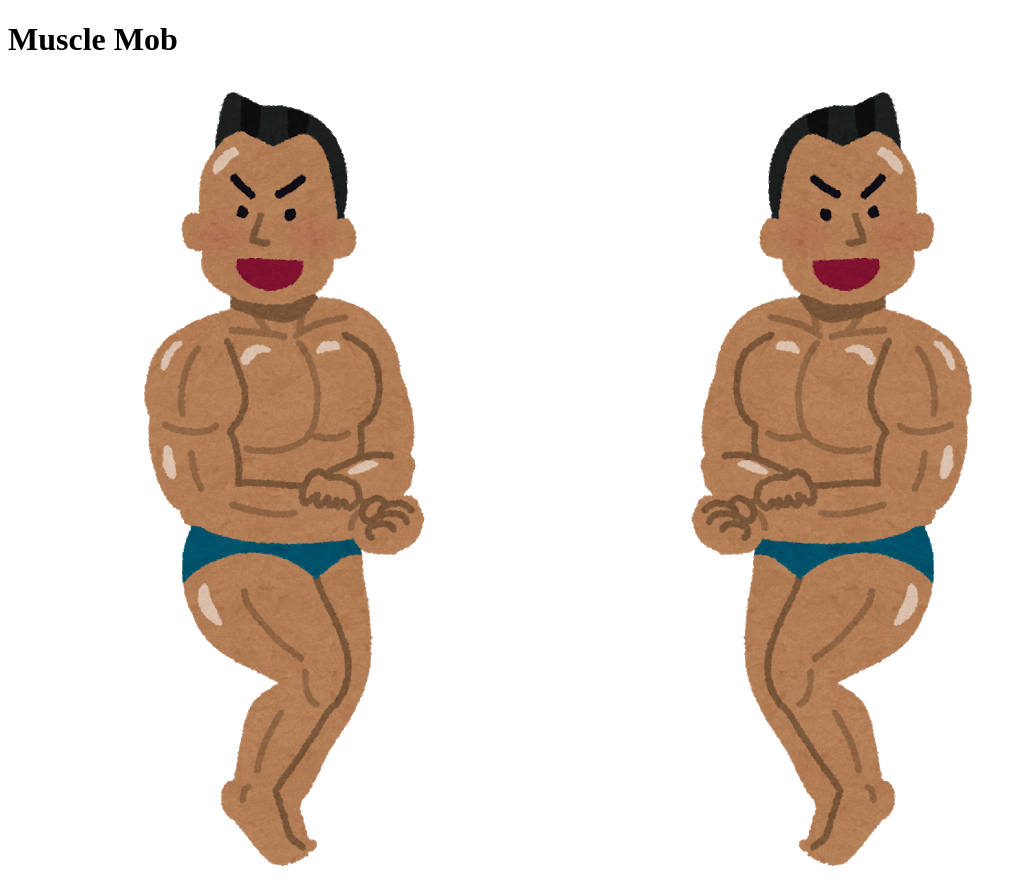
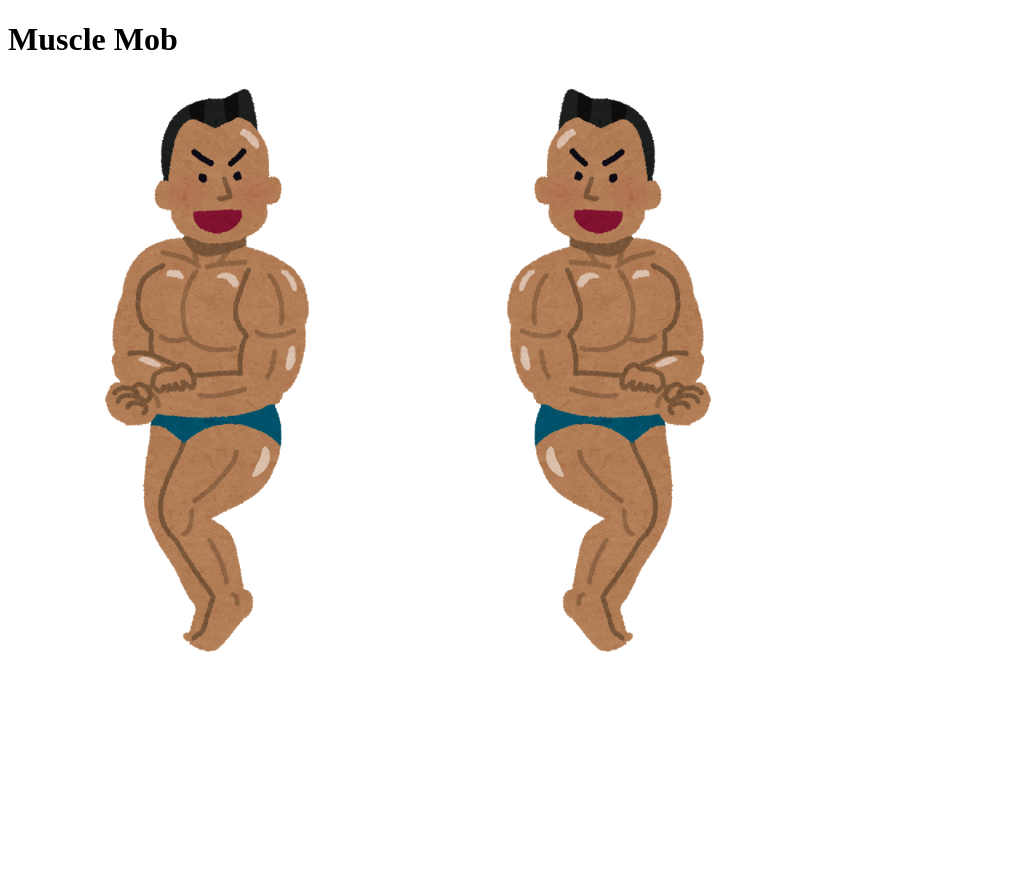
Before and after one commit to hayate4th/muscle-mob, a React app: page / in a window 1280 px wide. Shown: the whole page, without its empty margins (0-1027 px from the left). After the commit the page ends 800 px from the top, so only its background shows below. Built offline with nearby package versions, Linux system fonts and the light colour scheme; the HTML template or start-up script is replaced by a standard one.

Commit message:
Change position of MuscleGuy

```diff
--- a/src/App.tsx
+++ b/src/App.tsx
@@ -6,8 +6,8 @@ const App: React.FC = () => {
   return (
     <div>
       <Header />
+      <MuscleGuy isInverted />
       <MuscleGuy />
-      <MuscleGuy isInverted />
     </div>
   );
 };
--- a/src/components/MuscleGuy/index.tsx
+++ b/src/components/MuscleGuy/index.tsx
@@ -11,6 +11,7 @@ const MuscleGuy: React.FC<MuscleGuyProps> = ({ isInverted }) => {
       src={muscleImage}
       alt="Body Builder"
       style={isInverted ? { transform: 'scale(-1, 1)' } : {}}
+      width={400}
     />
   );
 };
```
